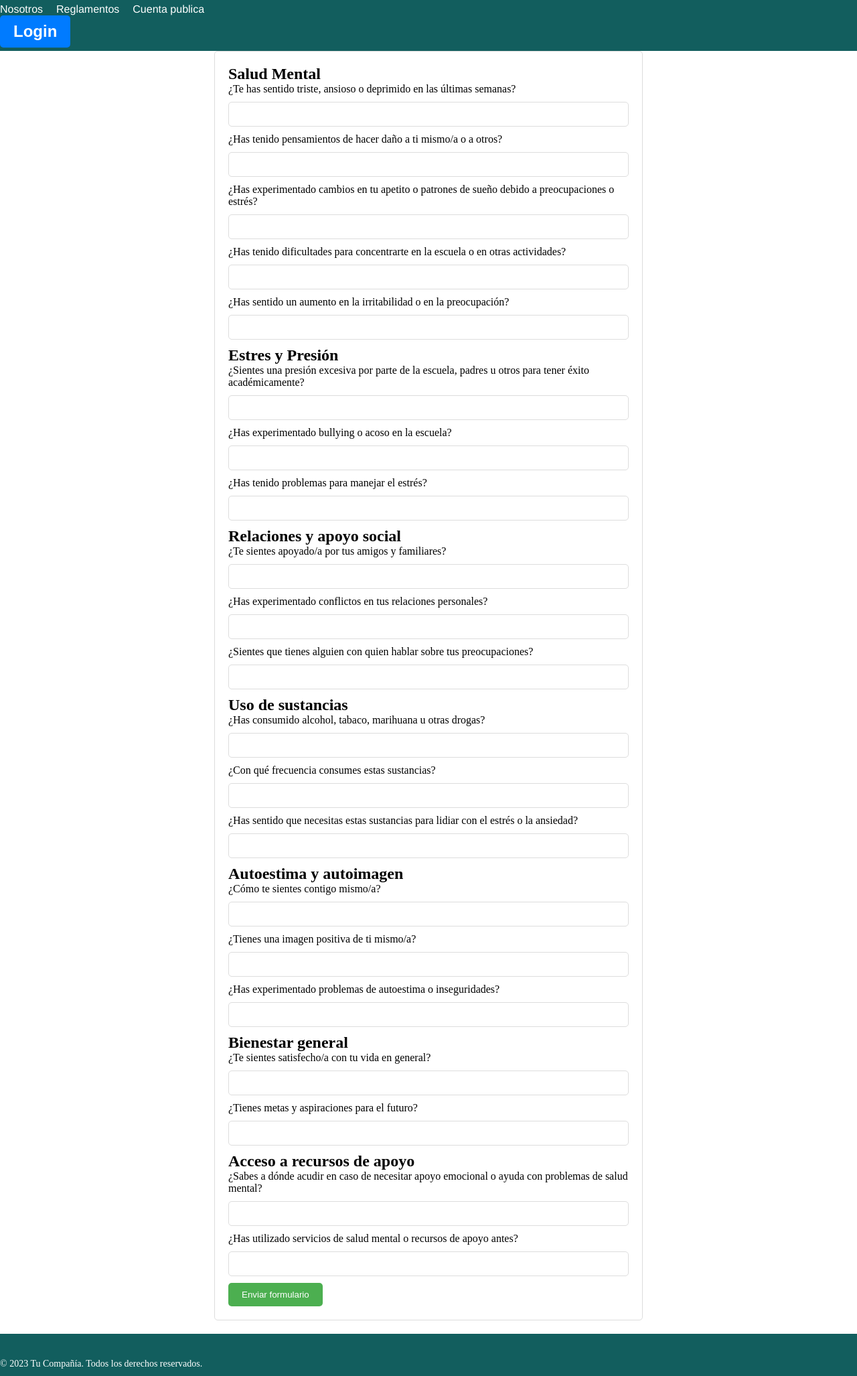
After one commit to EddieM2/PortafolioTitulo, a PHP site: page /segPsicologico/formSaludMental.php in a window 1280 px wide. The commit adds this page. Shown: the whole page at 67% size. Run offline with PHP 8.4, Linux system fonts and the light colour scheme.

Commit message:
formulario seg psicologico

```diff
--- a/admin/inicioAdmin.php
+++ b/admin/inicioAdmin.php
@@ -39,6 +39,7 @@ if (isset($_SESSION['rut']) && $_SESSION['rut'] != '') {
             <a href="../models/alumnosModels/vistaAlumnos.php"><button>Administrar Alumnos</button></a>
             <a href="../models/apoderadosModels/vistaApoderados.php"><button>Administrar Apoderados</button></a>
             <a href="../models/profesoresModels/vistaProfesores.php"><button>Administrar Profesores</button></a>
+            <a href="../segPsicologico/segPsico.php"><button>Seguimiento psicológico</button></a>
         </div>
 
 
--- a/includes/footer.php
+++ b/includes/footer.php
@@ -2,7 +2,7 @@
 <html lang="en">
 <head>
 
-    <link rel="stylesheet" href="src/css/footer.css">
+    <link rel="stylesheet" href="../src/css/footer.css">
 </head>
 <body>
 
--- a/includes/header.php
+++ b/includes/header.php
@@ -5,7 +5,7 @@
     <meta name="viewport" content="width=device-width, initial-scale=1.0">
     <title>Tu Título</title>
     <!-- Vincula el archivo de estilo header.css -->
-    <link rel="stylesheet" href="src/css/header.css">
+    <link rel="stylesheet" href="../src/css/header.css">
 </head>
 <body>
     <header class="header">
--- /dev/null
+++ b/segPsicologico/formSaludMental.php
@@ -0,0 +1,117 @@
+<?php include("../includes/header.php") ?>
+<?php include("../models/db.php") ?>
+
+<style>
+        .container-form {
+            width: 50%;
+            margin: 0 auto;
+            padding: 20px;
+            border: 1px solid #dddddd;
+            border-radius: 5px;
+        }
+
+        label {
+            display: block;
+            margin-bottom: 10px;
+        }
+
+        input[type="text"], input[type="email"], input[type="date"], input[type="tel"], input[type="number"] {
+            width: 100%;
+            padding: 10px;
+            margin-bottom: 10px;
+            border: 1px solid #dddddd;
+            border-radius: 5px;
+        }
+
+        button[type="submit"] {
+            background-color: #4CAF50;
+            color: white;
+            padding: 10px 20px;
+            border: none;
+            border-radius: 5px;
+            cursor: pointer;
+        }
+    </style>
+
+<div class="container-form">
+        <h2>Salud Mental</h2>
+        <form action=".insertApoderado.php" method="POST">
+            <label for="">¿Te has sentido triste, ansioso o deprimido en las últimas semanas?</label>
+            <input type="text" name="" required>
+
+            <label for="nombre">¿Has tenido pensamientos de hacer daño a ti mismo/a o a otros?</label>
+            <input type="text" name="nombre" required>
+
+            <label for="apellidoM">¿Has experimentado cambios en tu apetito o patrones de sueño debido a preocupaciones o estrés?</label>
+            <input type="text" name="apellidoM" required>
+
+            <label for="apellidoP">¿Has tenido dificultades para concentrarte en la escuela o en otras actividades?</label>
+            <input type="text" name="apellidoP" required>
+
+            <label for="apellidoM">¿Has sentido un aumento en la irritabilidad o en la preocupación?</label>
+            <input type="text" name="apellidoM" required>
+
+            <h2>Estres y Presión</h2>
+
+            <label for="apellidoM">¿Sientes una presión excesiva por parte de la escuela, padres u otros para tener éxito académicamente?</label>
+            <input type="text" name="apellidoM" required>
+
+            <label for="apellidoM">¿Has experimentado bullying o acoso en la escuela?</label>
+            <input type="text" name="apellidoM" required>
+
+            <label for="apellidoM">¿Has tenido problemas para manejar el estrés?</label>
+            <input type="text" name="apellidoM" required>
+
+            <h2>Relaciones y apoyo social</h2>
+
+            <label for="apellidoM">¿Te sientes apoyado/a por tus amigos y familiares?</label>
+            <input type="text" name="apellidoM" required>
+
+            <label for="apellidoM">¿Has experimentado conflictos en tus relaciones personales?</label>
+            <input type="text" name="apellidoM" required>
+
+            <label for="apellidoM">¿Sientes que tienes alguien con quien hablar sobre tus preocupaciones?</label>
+            <input type="text" name="apellidoM" required>
+
+            <h2>Uso de sustancias</h2>
+
+            <label for="apellidoM">¿Has consumido alcohol, tabaco, marihuana u otras drogas?</label>
+            <input type="text" name="apellidoM" required>
+
+            <label for="apellidoM">¿Con qué frecuencia consumes estas sustancias?</label>
+            <input type="text" name="apellidoM" required>
+
+            <label for="apellidoM">¿Has sentido que necesitas estas sustancias para lidiar con el estrés o la ansiedad?</label>
+            <input type="text" name="apellidoM" required>
+
+            <h2>Autoestima y autoimagen</h2>
+
+            <label for="apellidoM">¿Cómo te sientes contigo mismo/a?</label>
+            <input type="text" name="apellidoM" required>
+
+            <label for="apellidoM">¿Tienes una imagen positiva de ti mismo/a?</label>
+            <input type="text" name="apellidoM" required>
+
+            <label for="apellidoM">¿Has experimentado problemas de autoestima o inseguridades?</label>
+            <input type="text" name="apellidoM" required>
+
+            <h2>Bienestar general</h2>
+
+            <label for="apellidoM">¿Te sientes satisfecho/a con tu vida en general?</label>
+            <input type="text" name="apellidoM" required>
+
+            <label for="apellidoM">¿Tienes metas y aspiraciones para el futuro?</label>
+            <input type="text" name="apellidoM" required>
+
+            <h2>Acceso a recursos de apoyo</h2>
+
+            <label for="apellidoM">¿Sabes a dónde acudir en caso de necesitar apoyo emocional o ayuda con problemas de salud mental?</label>
+            <input type="text" name="apellidoM" required>
+
+            <label for="apellidoM">¿Has utilizado servicios de salud mental o recursos de apoyo antes?</label>
+            <input type="text" name="apellidoM" required>
+
+            <button type="submit" value="">Enviar formulario</button>
+        </form>
+    </div>
+<?php include('../includes/footer.php') ?>
```
Also changed, not shown: segPsicologico/segPsico.php (+17 -0 lines).
